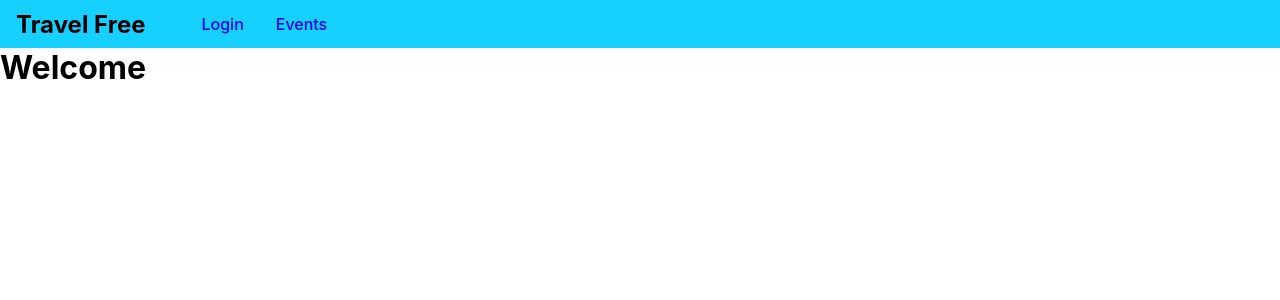
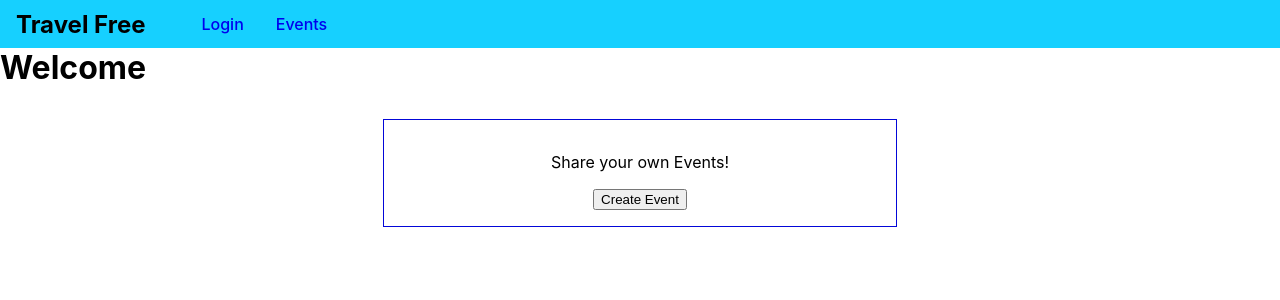
Before and after one commit to John-v77/-John-v77-graphQL-react_app, a React (Create React App) app in the folder client/: page /events in a window 1280 px wide. Shown: the top 300 px of the page. Built offline with nearby package versions, Linux system fonts and the light colour scheme.

Commit message:
events component  init :  adding the modal

```diff
--- a/client/src/App.js
+++ b/client/src/App.js
@@ -1,13 +1,14 @@
 
 import { Route, Routes } from 'react-router-dom';
 import './App.css';
-// import Events from './components/events/Events';
-// import Booking from './components/booking/Booking';
+import Events from './components/events/Events';
+import Booking from './components/booking/Booking';
 import Auth from './components/auth/Auth';
 import NavBar from './components/nav/NavBar';
 import {UserProviderContext} from './context/auth-context'
 
 function App() {
+
   return (
     <div className="App">
       <h1>Welcome</h1>
@@ -16,9 +17,11 @@ function App() {
 
         {/* Define all the routes */}
         <Routes>
+        {/* !this.state.token && <Redirect from "/" to="auth" exact/> */}
+        {/* this.state.token && <Redirect from "/" to="events" exact/> */}
           <Route path='/auth' element={<Auth/>}/>
-          {/* <Route path='/events' element={<Events/>}></Route>
-          <Route path='/booking' element={<Booking/>}></Route> */}
+          <Route path='/events' element={<Events/>}></Route>
+          <Route path='/booking' element={<Booking/>}></Route>
         </Routes>
       </UserProviderContext>
     </div>
--- a/client/src/components/events/Events.js
+++ b/client/src/components/events/Events.js
@@ -1,9 +1,33 @@
-import React from 'react';
+import React, { useState } from 'react';
+import Backdrop from '../backdrop/Backdrop';
+import Modal from '../modal/Modal';
+import './events.css'
 
 function Events(props) {
+
+    const [creatingEvent, setCreatingEvent] = useState(false)
+
+    const createEventHandler =()=>{setCreatingEvent(true)}
+
+    const modalCancel =()=>{setCreatingEvent(false)}
+
+    const modalConfirm =()=>{setCreatingEvent(false)}
+
+
     return (
         <div>
-
+            <>
+                {creatingEvent && <Backdrop/>}
+                {creatingEvent &&
+                                <Modal title="Add Event" canCancel canConfirm onCancel={modalCancel} onConfirm={modalConfirm}>
+                                    <p>Model Content</p>
+                                </Modal>
+                }
+                <div className='events-control'>
+                    <p>Share your own Events!</p>
+                    <button className='btn' onClick={createEventHandler}> Create Event</button>
+                </div>
+            </>
         </div>
     );
 }
--- a/client/src/components/events/events.css
+++ b/client/src/components/events/events.css
@@ -0,0 +1,8 @@
+.events-control{
+    text-align: center;
+    border: 1px solid  #0307d8;
+    padding: 1rem;
+    margin: 2rem auto;
+    width: 30rem;
+    max-width: 80%;
+}
--- a/client/src/components/modal/Modal.js
+++ b/client/src/components/modal/Modal.js
@@ -10,8 +10,8 @@ function Modal(props) {
                 {props.children}
             </section>
             <section className='modal__actions'>
-                {props.canCancel && <button className='btn'>Cancel</button>}
-                {props.canConfirm && <button className='btn'>Confirm</button>}
+                {props.canCancel && <button className='btn' onClick={props.onCancel}>Cancel</button>}
+                {props.canConfirm && <button className='btn' onClick={props.onConfirm}>Confirm</button>}
             </section>
         </div>
     );
```
